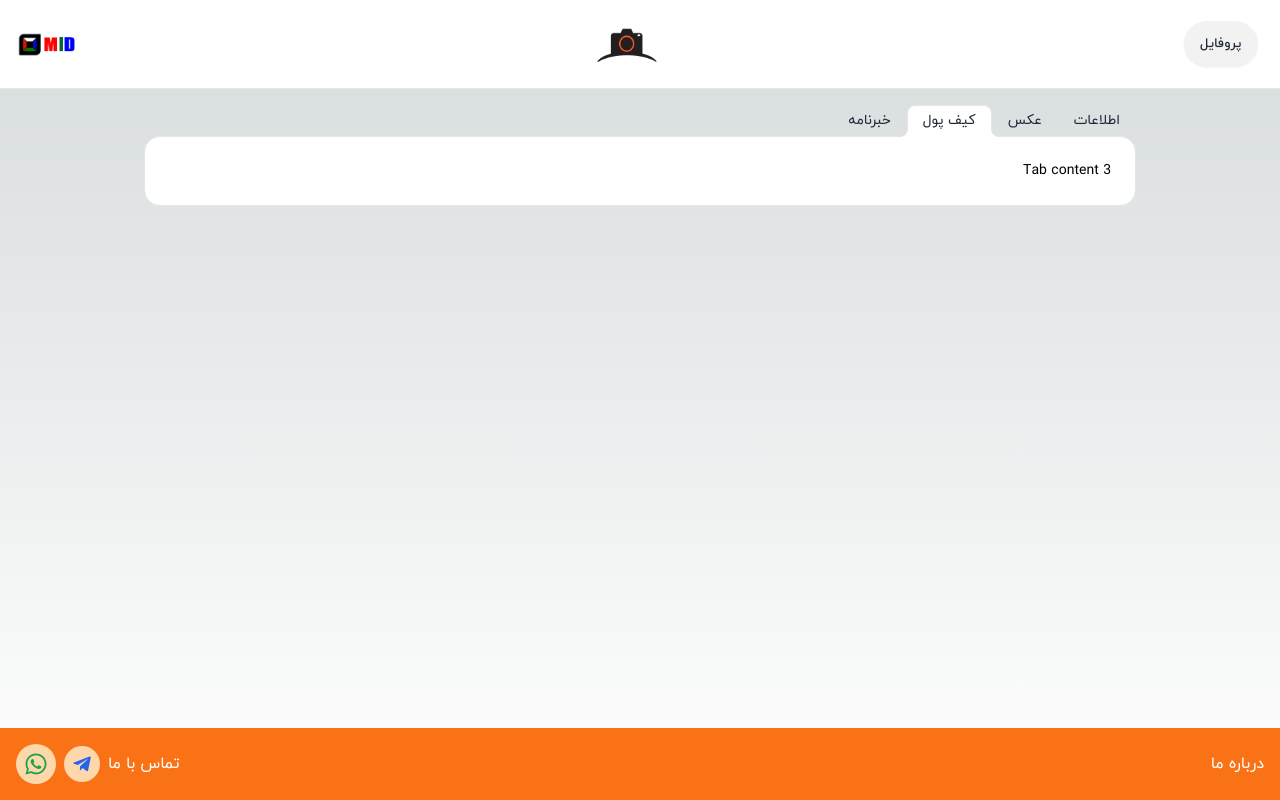
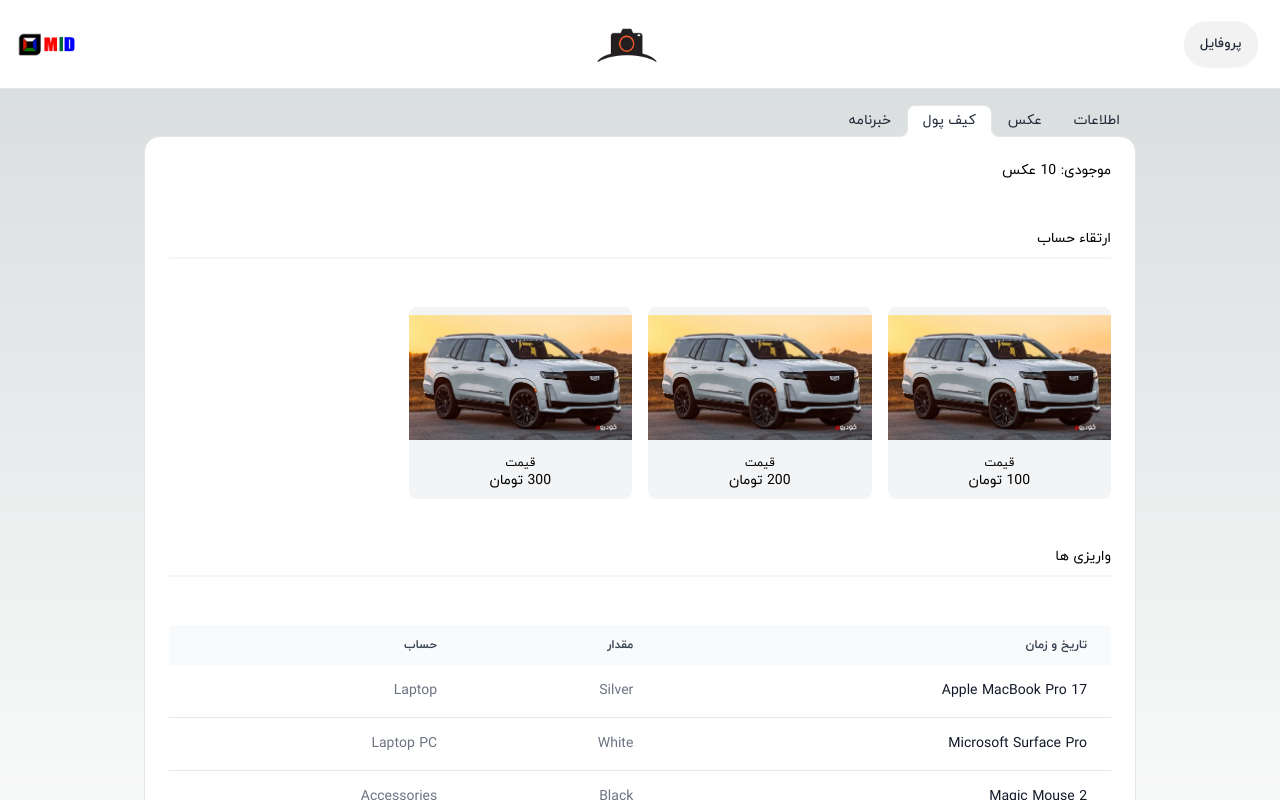
Before and after one commit to NooshinBarazi/mid, a Next.js app: page /profile in a window 1280 px wide. Both pictures are taken after a click on the tab "کیف پول". Shown: the top 800 px of the page. Built offline with nearby package versions, Linux system fonts and the light colour scheme.

Commit message:
install react modal and build walletmodal + wallettab

```diff
--- a/app/profile/page.tsx
+++ b/app/profile/page.tsx
@@ -2,6 +2,7 @@ import Footer from "@/components/common/footer";
 import Header from "@/components/common/header";
 import ImageTab from "@/components/image-tab";
 import InfoTab from "@/components/info-tab";
+import WalletTab from "@/components/wallet-tab";
 
 export default function Profile() {
   return (
@@ -49,7 +50,7 @@ export default function Profile() {
             role="tabpanel"
             className="tab-content bg-base-100 border-base-300 rounded-box p-6"
           >
-            Tab content 3
+            <WalletTab />
           </div>
 
           <input
--- /dev/null
+++ b/components/wallet-modal/index.tsx
@@ -0,0 +1,60 @@
+import React, { useState } from 'react';
+import Modal from 'react-modal';
+
+interface WalletModalProps {
+  isOpen: boolean;
+  onRequestClose: () => void;
+  walletData: {
+    price: number;
+    imageUrl: string;
+    count: number;
+  };
+}
+
+const customStyles = {
+  content: {
+    top: '50%',
+    left: '50%',
+    right: 'auto',
+    bottom: 'auto',
+    marginRight: '-50%',
+    transform: 'translate(-50%, -50%)',
+    width: '300px',
+    padding: '20px',
+    borderRadius: '10px',
+  },
+};
+
+const WalletModal: React.FC<WalletModalProps> = ({ isOpen, onRequestClose, walletData }) => {
+  const [quantity, setQuantity] = useState(1);
+
+  const increaseQuantity = () => setQuantity(prevQuantity => prevQuantity + 1);
+  const decreaseQuantity = () => setQuantity(prevQuantity => Math.max(1, prevQuantity - 1));
+
+  const totalPrice = walletData.price * quantity;
+
+  return (
+    <Modal
+      isOpen={isOpen}
+      onRequestClose={onRequestClose}
+      style={customStyles}
+      contentLabel="Wallet Modal"
+    >
+      <div className="flex flex-col items-center">
+        <img src={walletData.imageUrl} alt={walletData.count.toString()} className="object-cover my-4" />
+        <p>{walletData.count} عکس</p>
+        <div className="flex items-center my-4">
+          <button onClick={decreaseQuantity} className="px-3 py-1 bg-gray-300 rounded">-</button>
+          <span className="mx-4">{quantity}</span>
+          <button onClick={increaseQuantity} className="px-3 py-1 bg-gray-300 rounded">+</button>
+        </div>
+        <p className="mt-2">جمع: {totalPrice} تومان</p>
+        <hr className="my-4 w-full border-gray-300" />
+        <div className="w-full text-center mb-4">لوگو بانک</div>
+        <button onClick={onRequestClose} className="mt-4 p-2 bg-orange-500 text-white rounded w-full">خرید</button>
+      </div>
+    </Modal>
+  );
+};
+
+export default WalletModal;
--- a/components/wallet-tab/index.tsx
+++ b/components/wallet-tab/index.tsx
@@ -0,0 +1,120 @@
+"use client";
+import React, { useState } from "react";
+import WalletModal from "../wallet-modal";
+
+
+type Plan = {
+  price: number;
+  image: string;
+  numbers: number;
+};
+
+const WalletTab = () => {
+  const [modalIsOpen, setModalIsOpen] = useState(false);
+  const [selectedWallet, setSelectedWallet] = useState({ price: 0, imageUrl: '', count: 0 });
+
+  const plans: Plan[] = [
+    { price: 100, image: '/assets/images/car-gray.jpg', numbers: 10 },
+    { price: 200, image: '/assets/images/car-gray.jpg', numbers: 20 },
+    { price: 300, image: '/assets/images/car-gray.jpg', numbers: 30 },
+  ];
+
+  const openModal = (walletItem: {price: number; imageUrl: string; count: number }) => {
+    setSelectedWallet(walletItem);
+    setModalIsOpen(true);
+  };
+
+  const closeModal = () => {
+    setModalIsOpen(false);
+  };
+
+
+  return (
+    <div>
+      <p className="mb-12">موجودی: 10 عکس</p>
+      <div>
+        <p> ارتقاء حساب</p>
+        <hr className="mb-12 mt-2 h-0.5 border-t-0 bg-neutral-100 dark:bg-white/10" />
+
+        <div className="grid lg:grid-cols-4 gap-4">
+          {plans && plans.map((walletItem: Plan) => (
+            <div
+              className="bg-gray-100 rounded-lg overflow-hidden h-48 w-42 flex flex-col justify-around items-center"
+              key={walletItem.price}
+              onClick={() => openModal(walletItem as any)}
+            >
+              <img
+                   src={walletItem.image}
+                   alt={walletItem.numbers.toString()}
+              />
+              <div className="flex flex-col items-center">
+                <p className="text-xs">قیمت </p>
+                <p className="text-sm">{walletItem.price} تومان</p>
+              </div>
+            </div>
+          ))}
+        </div>
+      </div>
+      <div className="mt-12">
+        <p>واریزی ها</p>
+        <hr className="mb-12 mt-2 h-0.5 border-t-0 bg-neutral-100 dark:bg-white/10" />
+
+        <div className="relative overflow-x-auto">
+          <table className="w-full text-sm text-left rtl:text-right text-gray-500 dark:text-gray-400">
+            <thead className="text-xs text-gray-700 uppercase bg-gray-50 dark:bg-gray-700 dark:text-gray-400">
+              <tr>
+                <th scope="col" className="px-6 py-3">
+                  تاریخ و زمان
+                </th>
+                <th scope="col" className="px-6 py-3">
+                  مقدار
+                </th>
+                <th scope="col" className="px-6 py-3">
+                  حساب
+                </th>
+              </tr>
+            </thead>
+            <tbody>
+              <tr className="bg-white border-b dark:bg-gray-800 dark:border-gray-700">
+                <th
+                  scope="row"
+                  className="px-6 py-4 font-medium text-gray-900 whitespace-nowrap dark:text-white">
+                  Apple MacBook Pro 17
+                </th>
+                <td className="px-6 py-4">Silver</td>
+                <td className="px-6 py-4">Laptop</td>
+              </tr>
+              <tr className="bg-white border-b dark:bg-gray-800 dark:border-gray-700">
+                <th
+                  scope="row"
+                  className="px-6 py-4 font-medium text-gray-900 whitespace-nowrap dark:text-white"
+                >
+                  Microsoft Surface Pro
+                </th>
+                <td className="px-6 py-4">White</td>
+                <td className="px-6 py-4">Laptop PC</td>
+              </tr>
+              <tr className="bg-white dark:bg-gray-800">
+                <th
+                  scope="row"
+                  className="px-6 py-4 font-medium text-gray-900 whitespace-nowrap dark:text-white"
+                >
+                  Magic Mouse 2
+                </th>
+                <td className="px-6 py-4">Black</td>
+                <td className="px-6 py-4">Accessories</td>
+              </tr>
+            </tbody>
+          </table>
+        </div>
+      </div>
+      <WalletModal
+        isOpen={modalIsOpen}
+        onRequestClose={closeModal}
+        walletData={selectedWallet}
+      />
+    </div>
+  );
+};
+
+export default WalletTab;
--- a/package.json
+++ b/package.json
@@ -10,12 +10,14 @@
   },
   "dependencies": {
     "@reduxjs/toolkit": "^2.2.7",
+    "@types/react-modal": "^3.16.3",
     "next": "14.2.5",
     "react": "^18",
     "react-compare-slider": "^3.1.0",
     "react-dom": "^18",
     "react-hook-form": "^7.52.1",
     "react-icons": "^5.2.1",
+    "react-modal": "^3.16.1",
     "react-redux": "^9.1.2"
   },
   "devDependencies": {
```
Also changed, not shown: 1 other file (tests, documents, lock files or other folders).
